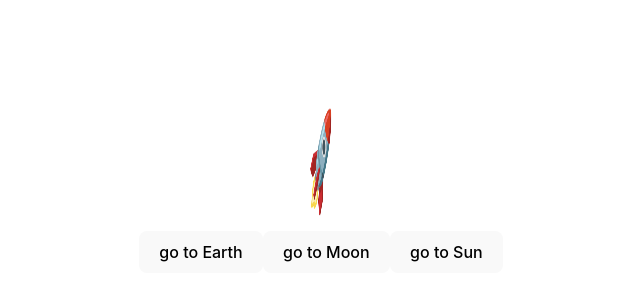
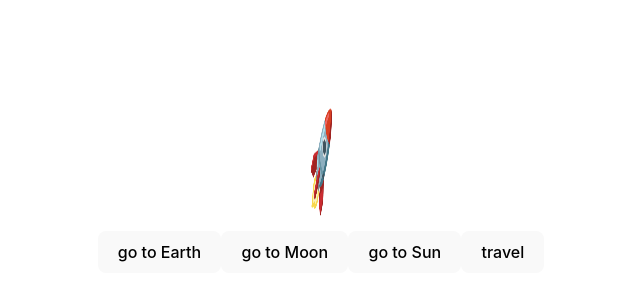
Before and after one commit to ufjf-dcc207/ufjf-dcc207-2024-3-a-atv06-Miguel-Dias-112, a React (Vite) app: page / in a window 1280 px wide. Shown: the part 220-520 px from the top of the page, without its empty margins (319-959 px from the left). Built offline with nearby package versions, Linux system fonts and the light colour scheme.

Commit message:
adiciona botão de viagem

```diff
--- a/src/Emoji.tsx
+++ b/src/Emoji.tsx
@@ -18,7 +18,21 @@ export default function Emoji() {
     function toSun() {
         setSituacao("sun")
     }
+    function travel() {
 
+        if (situacao === "standby") {
+            setSituacao("earth")
+        }
+        else if (situacao === "earth") {
+            setSituacao("moon")
+        }
+        else if (situacao === "moon") {
+            setSituacao("sun")
+        }
+        else if (situacao === "sun") {
+            setSituacao("earth")
+        }
+    }
     return (
         <div className="emoji">
             <div className="planeta">{EMOJI.get(situacao)||"?"}</div>
@@ -26,6 +40,7 @@ export default function Emoji() {
                 <button onClick={toEarth}>go to Earth</button>
                 <button onClick={toMoon}>go to Moon</button>
                 <button onClick={toSun}>go to Sun</button>
+                <button onClick={travel}>travel</button>
             </div>
         </div>
     )
```
